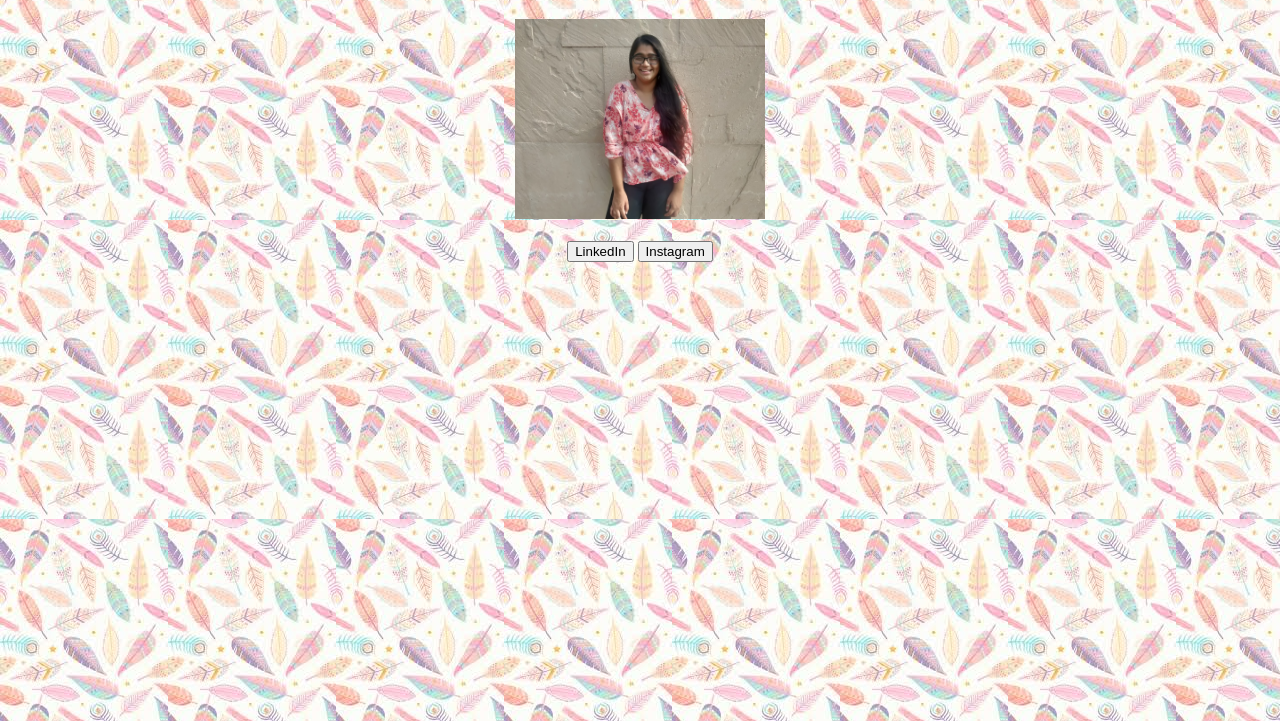
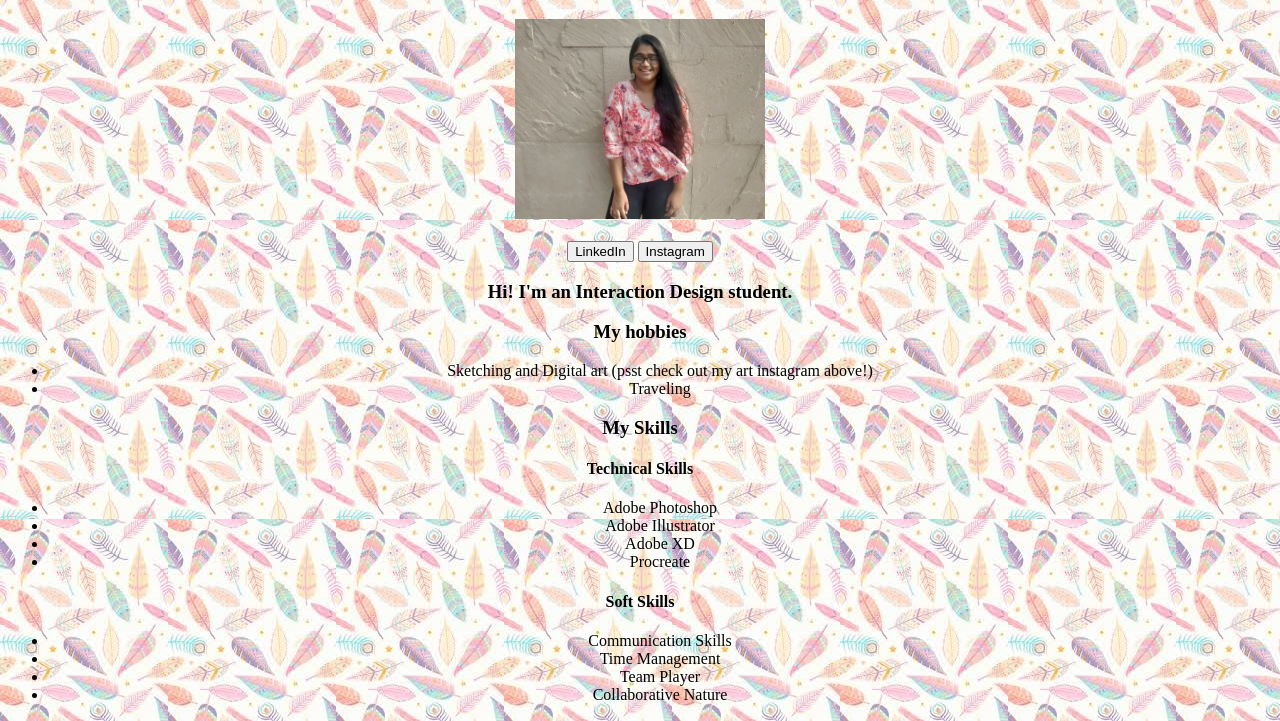
Before and after one commit to meghasureshh/meghasureshh.github.io, a plain HTML site: page index.html in a window 1280 px wide. Shown: the part 79-800 px from the top of the page. Drawn offline with Linux system fonts and the light colour scheme.

Commit message:
till skills

```diff
--- a/index.html
+++ b/index.html
@@ -15,7 +15,27 @@
   <br>
   <a target="_blank" href="https://www.linkedin.com/in/megha-suresh-203235194/"><button type="button">LinkedIn</button></a>
   <a target="_blank" href="https://instagram.com/_cosmic_railway?igshid=1hlom04a12oa7"><button type="button">Instagram</button></a>
-
-
+  <br>
+  <h3>Hi! I'm an Interaction Design student.</h3>
+  <h3>My hobbies</h3>
+  <ul>
+    <li>Sketching and Digital art (psst check out my art instagram above!)</li>
+    <li>Traveling</li>
+  </ul>
+<h3>My Skills</h3>
+<h4>Technical Skills</h4>
+<ul>
+  <li>Adobe Photoshop</li>
+  <li>Adobe Illustrator</li>
+  <li>Adobe XD</li>
+  <li>Procreate</li>
+  </ul>
+<h4>Soft Skills</h4>
+<ul>
+    <li>Communication Skills</li>
+    <li>Time Management</li>
+    <li>Team Player</li>
+    <li>Collaborative Nature</li>
+</ul>
   </body>
 </html>
```
